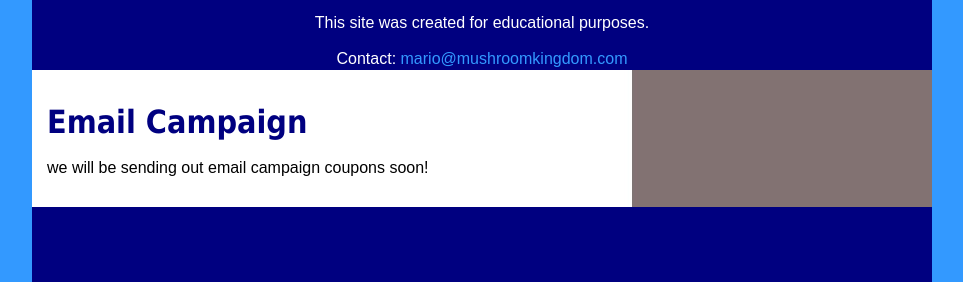
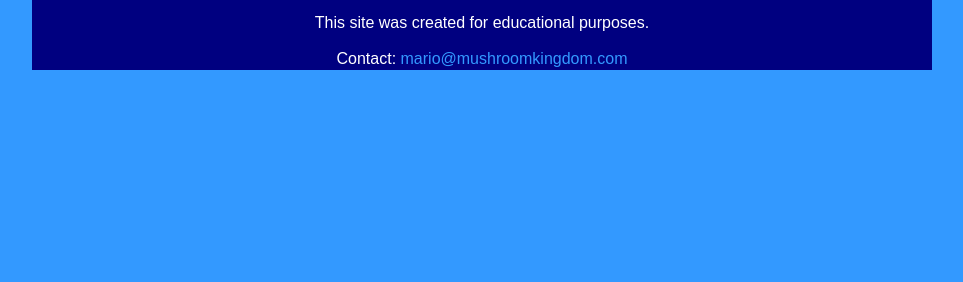
Before and after one commit to jakeburdge/jake_website, a plain HTML site: page mariokart_site/index.html in a window 1280 px wide. Shown: the part 1096-1378 px from the top of the page, without its empty margins (158-1121 px from the left). After the commit the page ends 1166 px from the top, so only its background shows below. Drawn offline with nearby package versions, Linux system fonts and the light colour scheme.

Commit message:
remove campaign section

```diff
--- a/mariokart_site/index.html
+++ b/mariokart_site/index.html
@@ -62,24 +62,6 @@
 		<div id="footer"></div>
 	</div>
 
-	<div id="container">
-		<!-- Header, to change see header.html  -->
-		<div id="header"></div>
-		<div id="maincontent">
-			<div id="leftcolumn">
-				<div class="lgpad">
-					<h1>Email Campaign</h1>
-                    <p>we will be sending out email campaign coupons soon!</p>
-				</div>
-			</div>
-			<!-- Right Column, to change see rightcolumn.html  -->
-			<div id="rightcolumn"></div>
-			<div class="clearfloat"></div>
-		</div>
-		<!-- Footer to change see footer.html  -->
-		<div id="footer"></div>
-	</div>
-
 </body>
 
 </html>
```
